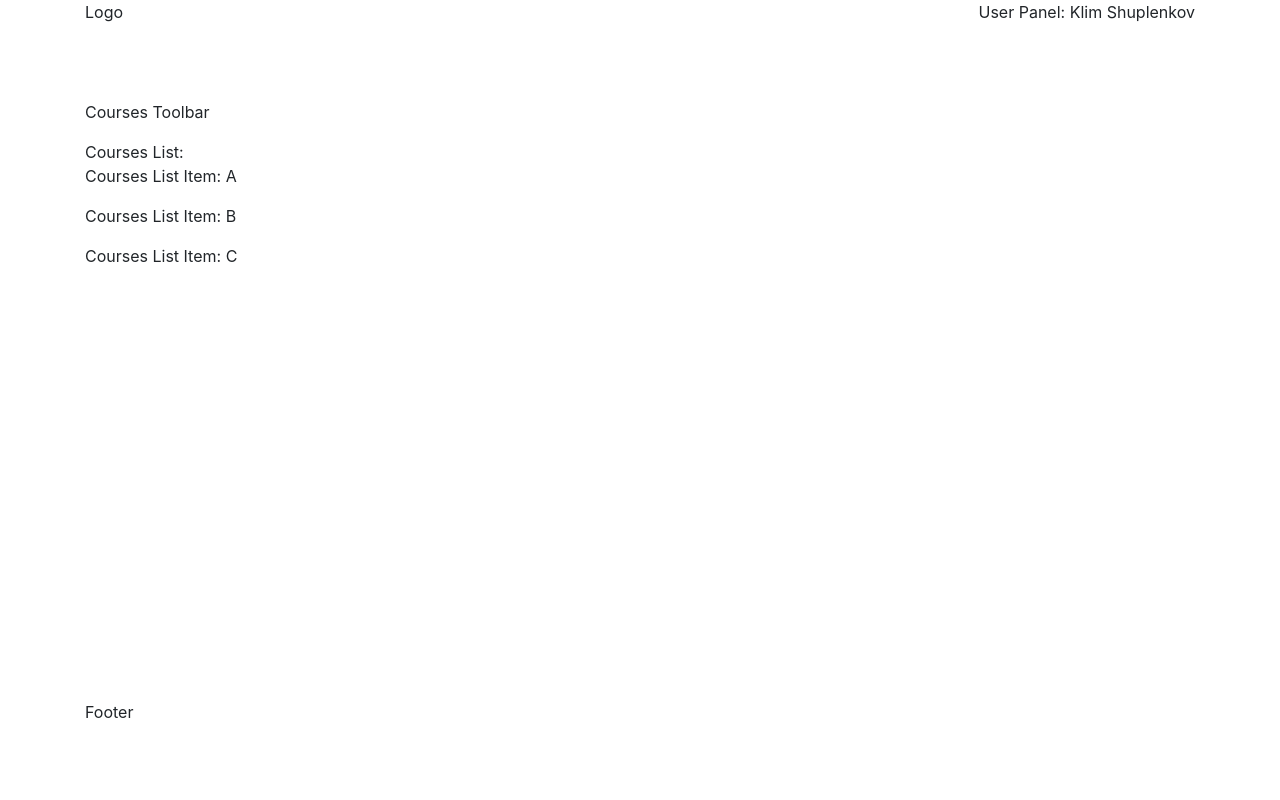
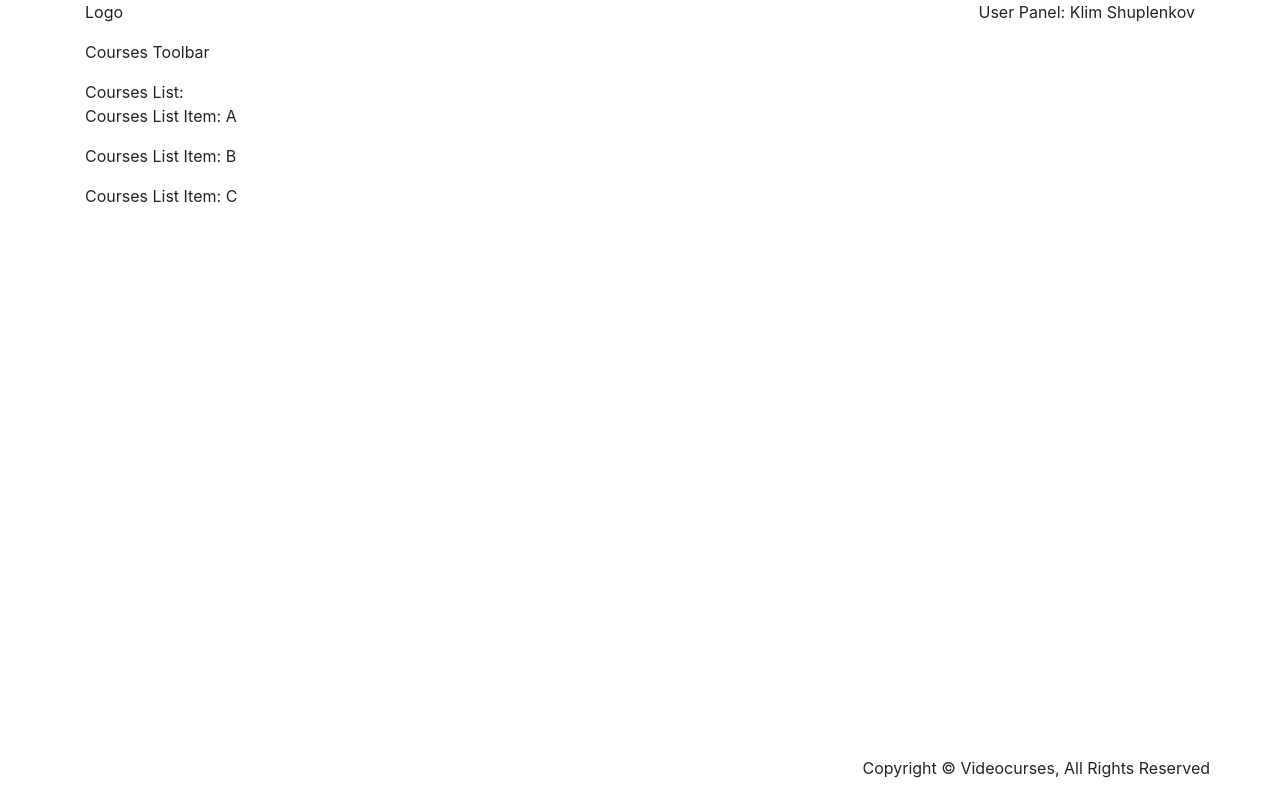
Before and after one commit to Klim711/angular-2018-course, an Angular app: page / in a window 1280 px wide. Built offline with nearby package versions, Linux system fonts and the light colour scheme.

Commit message:
Add styles for footer

```diff
--- a/src/app/app.component.css
+++ b/src/app/app.component.css
@@ -4,14 +4,6 @@
   height: 100%;
 }
 
-app-header {
-  height: 100px;
-}
-
 main {
   flex: 1;
 }
-
-app-footer {
-  height: 100px;
-}
--- a/src/app/core/footer/footer.component.css
+++ b/src/app/core/footer/footer.component.css
@@ -0,0 +1,5 @@
+footer {
+  width: 100%;
+  padding: 20px 0;
+  text-align: end;
+}
--- a/src/app/core/footer/footer.component.html
+++ b/src/app/core/footer/footer.component.html
@@ -1,3 +1,3 @@
 <footer class="container">
-  Footer
+  Copyright © Videocurses, All Rights Reserved
 </footer>
```
